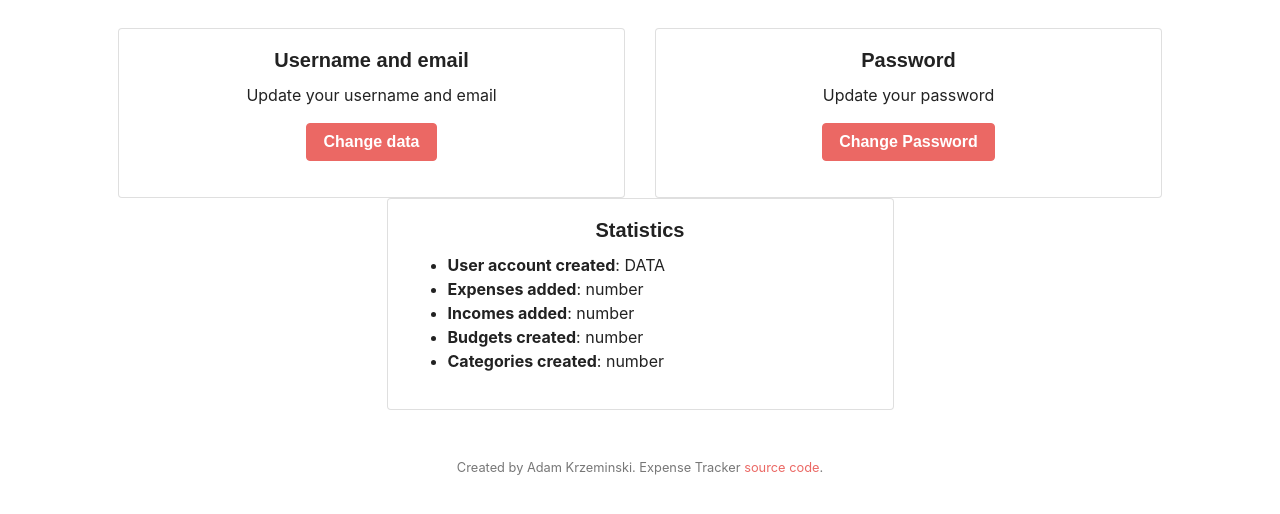
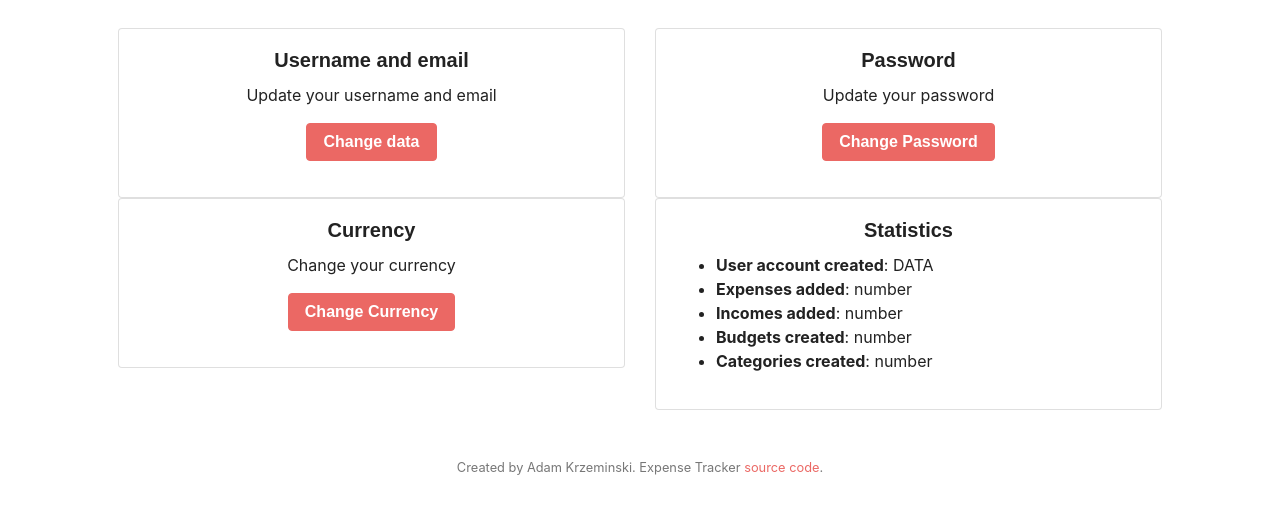
Before and after one commit to admkrz/ExpenseTracker, a Flask app: page /account in a window 1280 px wide. Shown: the part 155-669 px from the top of the page. Run offline with Flask 2, Linux system fonts and the light colour scheme; the visitor is signed in with stand-in values (Sample User, id 1); data comes from the database, SQL or seed files in the repository; some libraries are stand-ins or nearby versions; some web fonts are replaced.

Commit message:
Account update

```diff
--- a/expensetracker/templates/account.html
+++ b/expensetracker/templates/account.html
@@ -9,7 +9,7 @@
                 <div class="card-body">
                     <h5 class="card-title">Username and email</h5>
                     <p>Update your username and email</p>
-                    <p><a class="btn btn-primary" data-toggle="collapse" href="#collapseAccountData" role="button"
+                    <p><a class="btn btn-primary" data-toggle="collapse" role="button" href="#collapseAccountData"
                           aria-expanded="false" aria-controls="collapseAccountData">Change data</a></p>
                 </div>
                 <div class="collapse" id="collapseAccountData">
@@ -55,7 +55,7 @@
                 <div class="card-body">
                     <h5 class="card-title">Password</h5>
                     <p>Update your password</p>
-                    <p><a class="btn btn-primary" data-toggle="collapse" href="#collapsePassword" role="button"
+                    <p><a class="btn btn-primary" data-toggle="collapse" role="button" href="#collapsePassword"
                           aria-expanded="false" aria-controls="collapsePassword">Change Password</a></p>
                 </div>
                 <div class="collapse" id="collapsePassword">
@@ -111,7 +111,17 @@
         </div>
     </div>
     <div class="row">
-        <div class="col sm-3"></div>
+        <div class="col sm-6">
+            <div class="card">
+                <div class="card-body">
+                    <h5 class="card-title">Currency</h5>
+                    <p>Change your currency</p>
+                    <p><a class="btn btn-primary" data-toggle="collapse" role="button" href="#collapseCurrency"
+                          aria-expanded="false" aria-controls="collapseCurrency">Change Currency</a></p>
+                </div>
+                <div class="collapse" id="collapseCurrency"></div>
+            </div>
+        </div>
         <div class="col-sm-6">
             <div class="card">
                 <div class="card-body">
@@ -126,6 +136,5 @@
                 </div>
             </div>
         </div>
-        <div class="col sm-3"></div>
     </div>
 {% endblock %}
```
